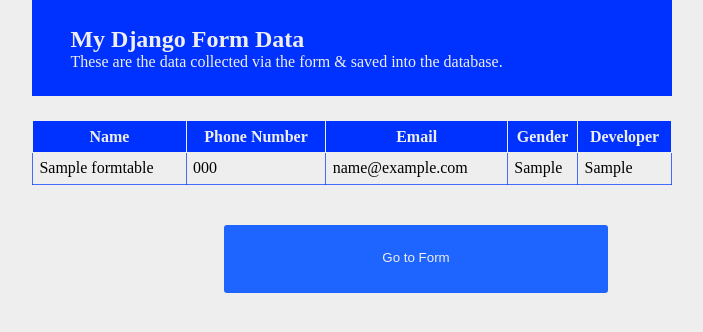
After one commit to N-eeraj/django-learning, a Django app: page /data in a window 1280 px wide. The commit adds this page. Shown: the top 332 px of the page, without its empty margins (288-991 px from the left). Run offline with Django 3.2, Linux system fonts and the light colour scheme; tables that the repository leaves empty hold one stand-in row (values such as "Sample post").

Commit message:
db connection added using model

```diff
--- a/model_mysql_project/model_mysql_app/models.py
+++ b/model_mysql_project/model_mysql_app/models.py
@@ -1,4 +1,10 @@
 from django.db import models
 
 # Create your models here.
-# class
+class FormTable(models.Model):
+    id = models.AutoField(primary_key=True)
+    name = models.CharField(max_length=30)
+    phone = models.CharField(max_length=15)
+    mail = models.CharField(max_length=32)
+    gender = models.CharField(max_length=7)
+    dev = models.CharField(max_length=10)
--- a/model_mysql_project/model_mysql_app/urls.py
+++ b/model_mysql_project/model_mysql_app/urls.py
@@ -4,5 +4,6 @@
 
 urlpatterns = [
     path('', views.home, name='home'),
-    path('submit', views.home)
+    path('save', views.save, name='save'),
+    path('data', views.data)
 ]
--- a/model_mysql_project/model_mysql_app/views.py
+++ b/model_mysql_project/model_mysql_app/views.py
@@ -1,5 +1,24 @@
 from django.shortcuts import render
+from .models import FormTable
 
 # Create your views here.
 def home(request):
     return render(request, 'index.html')
+
+def save(request):
+
+    new_person =  FormTable()
+
+    new_person.name = request.POST['name']
+    new_person.phone = request.POST['num']
+    new_person.mail = request.POST['mail']
+    new_person.gender = request.POST['sex']
+    new_person.dev = 'Developer' if request.POST.get('dev', False) == 'on' else '-'
+
+    new_person.save()
+
+    return home(request)
+
+def data(request):
+    data = FormTable.objects.all()
+    return render(request, 'data.html', {'table': data})
--- /dev/null
+++ b/model_mysql_project/static/styles/data.css
@@ -0,0 +1,48 @@
+*{
+    margin: 0;
+    padding: 0;
+    outline: 0;
+    border: none;
+    box-sizing: border-box;
+}
+
+body{
+    background-color: #EEE;
+}
+
+.header{
+    background-color: rgb(0, 50, 255);
+}
+
+table{
+    width: 100%;
+    margin-top: 3vh;
+    border-collapse: collapse;
+    overflow-x: scroll;
+}
+
+th{
+    padding: 1%;
+    background-color: rgb(0, 50, 255);
+    border:1px solid #EEE;
+    color: #EEE;
+}
+td{
+    width: auto;
+    padding: 1%;
+    border:1px solid rgba(0, 50, 255, 0.7);
+}
+
+@media (min-width: 500px)
+{
+    table{
+        width: 70%;
+    }
+}
+
+@media (min-width: 900px)
+{
+    table{
+        width: 50%;
+    }
+}
--- a/model_mysql_project/static/styles/index.css
+++ b/model_mysql_project/static/styles/index.css
@@ -38,7 +38,7 @@
     border-radius: 0 0 12px 12px;
 }
 
-input{
+input, button{
     margin-top: 3vh;
     width: 60%;
     padding: 1%;
@@ -93,16 +93,17 @@
     align-items: center;
 }
 
-.form-btn{
+.form-btn, button{
     width: 60%;
     padding: 2% 0;
     background-color: rgb(30, 100, 255);
     color: #EEE;
 }
-.form-btn:hover{
+.form-btn:hover, button:hover{
     background-color: rgba(30, 100, 255, 0.75);
+    cursor: pointer;
 }
-.form-btn:focus{
+.form-btn:focus, , button:focus{
     background-color: #EEE;
     color: rgb(30, 100, 255);
     border: none;
@@ -122,14 +123,14 @@
         padding-bottom: 4%;
         padding-left: 4%;
     }
-    input, .radio, .check{
+    input, button, .radio, .check{
         width: 50%;
         margin-top: 5vh;
     }
     .radio{
         max-width: 40%;
     }
-    .form-btn{
+    .form-btn, button{
         width: 40%;
         margin-left: 5%;
     }
@@ -150,7 +151,7 @@
         min-width: auto;
         max-width: 30%;
     }
-    .form-btn{
+    .form-btn, button{
         width: 30%;
         margin-left: 10%;
     }
--- /dev/null
+++ b/model_mysql_project/templates/data.html
@@ -0,0 +1,46 @@
+<!DOCTYPE html>
+{% load static %}
+<html lang="en">
+<head>
+    <meta charset="UTF-8">
+    <meta http-equiv="X-UA-Compatible" content="IE=edge">
+    <meta name="viewport" content="width=device-width, initial-scale=1.0">
+    <title>Django Data</title>
+    <link rel="stylesheet" href="{% static 'styles/index.css' %}">
+    <link rel="stylesheet" href="{% static 'styles/data.css' %}">
+</head>
+<body>
+
+    <div class="header">
+        <h2 class="title">My Django Form Data</h2>
+        <p>These are the data collected via the form & saved into the database.</p>
+    </div>
+
+    <table>
+
+        <thead>
+            <th>Name</th>
+            <th>Phone Number</th>
+            <th>Email</th>
+            <th>Gender</th>
+            <th>Developer</th>
+        </thead>
+
+        {% for row in table %}
+
+            <tr>
+                <td>{{row.name}}</td>
+                <td>{{row.phone}}</td>
+                <td>{{row.mail}}</td>
+                <td>{{row.gender}}</td>
+                <td>{{row.dev}}</td>
+            </tr>
+
+        {% endfor %}
+
+    </table>
+
+    <button onclick="window.location.href = '../'">Go to Form</button>
+
+</body>
+</html>
```
Also changed, not shown: model_mysql_project/templates/index.html (+10 -8 lines), model_mysql_project/model_mysql_app/migrations/0001_initial.py (added), model_mysql_project/model_mysql_app/migrations/0002_auto_20210826_1122.py (added), model_mysql_project/model_mysql_app/migrations/0003_alter_formtable_phone.py (added), model_mysql_project/static/scripts/index.js (deleted).
